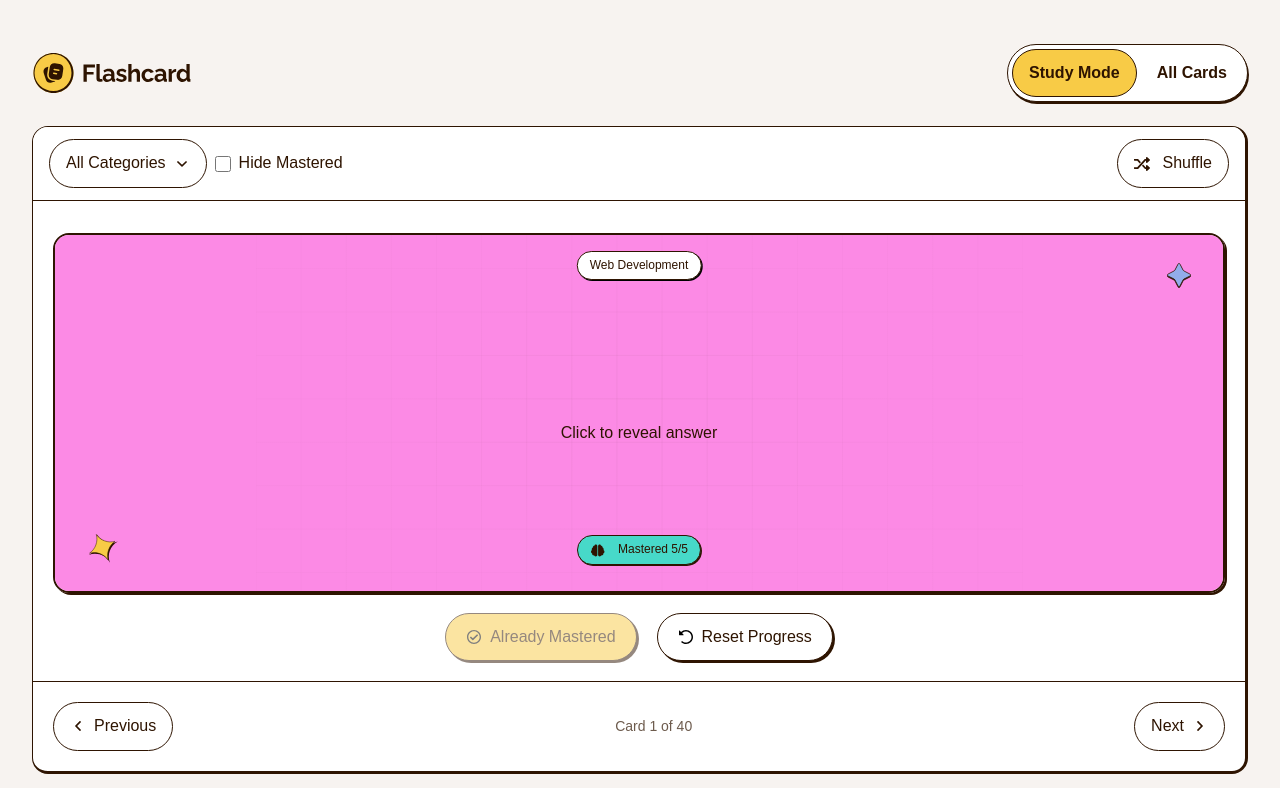
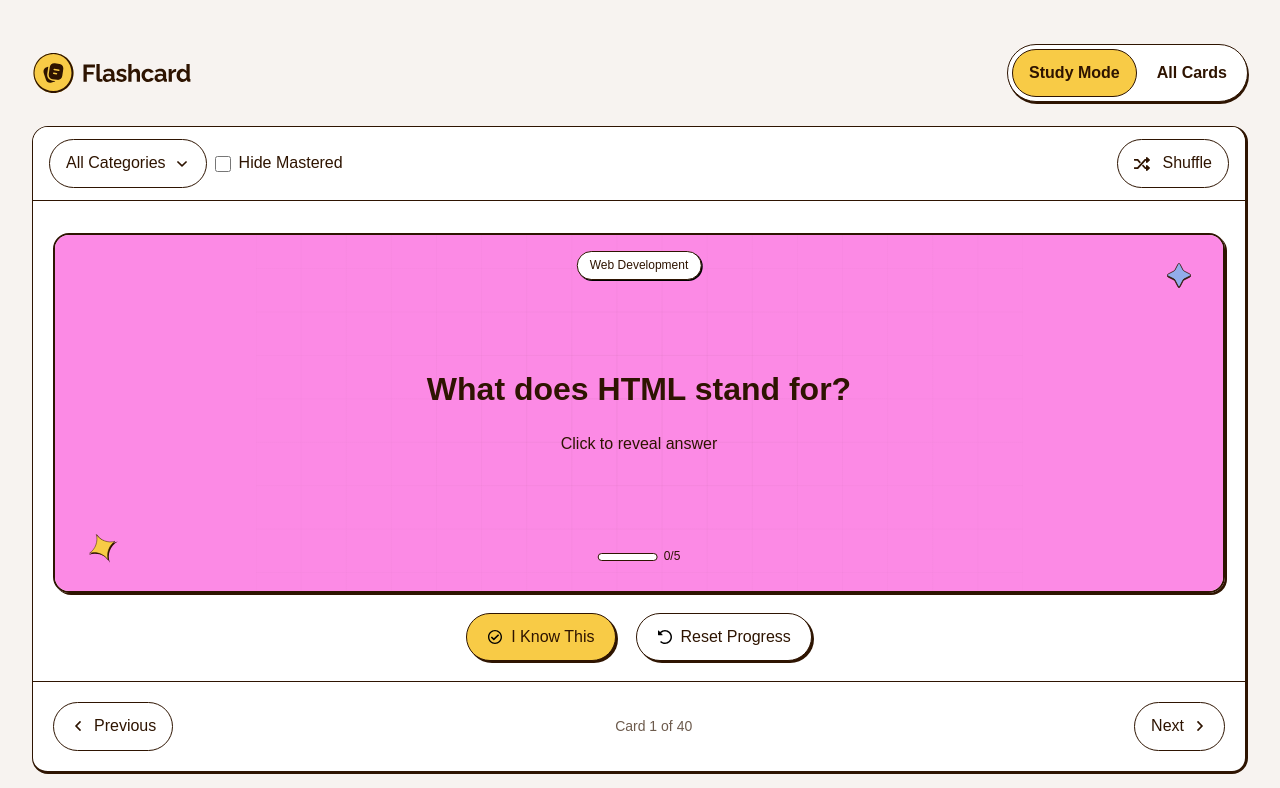
Before and after one commit to Oloude/flashcard, a React (Vite) app: page / in a window 1280 px wide. Shown: the top 788 px of the page. Built offline with nearby package versions, Linux system fonts and the light colour scheme.

Commit message:
added hide mastered

```diff
--- a/src/components/AnswerCard.jsx
+++ b/src/components/AnswerCard.jsx
@@ -1,12 +1,12 @@
 
 
-function AnswerCard() {
+function AnswerCard({answer}) {
   return (
-    <div className="w-full h-full bg bg-blue400 relative flex flex-col gap-10 justify-center items-center">
+    <div className="w-full h-full bg bg-blue400 relative flex flex-col gap-6 justify-center items-center">
         <img src="/pattern-star-pink.svg" alt="" className="absolute top-7 right-8"/>
         <img src="/pattern-star-yellow.svg" alt="" className="absolute bottom-7 left-8"/>
         <button className="text-preset4 font-medium text-neutral900">Answer:</button>
-        <h2 className="text-preset2 text-neutral900 text-center"></h2>
+        <h2 className="text-preset2 text-neutral900 text-center">{answer}</h2>
 
     </div>
   )
--- a/src/components/CardHeader.jsx
+++ b/src/components/CardHeader.jsx
@@ -2,12 +2,15 @@ import useFlashCard from "../states/FlashCardState.js";
 import CategoryDropdown from "./CategoryDropdown";
 
 function CardHeader({ plain }) {
+  const toggleHideMastered = useFlashCard(state => state.toggleHideMastered)
   const toggleCategoryDropdown = useFlashCard(
     (state) => state.toggleOpenCategoryDropdown,
   );
   const isOpenCategoryDropdown = useFlashCard(
     (state) => state.isOpenCategoryDropdown,
   );
+
+
   return (
     <header
       className={`flex justify-between gap-2.5 items-start px-4 py-3 ${plain ? "" : " border-b border-neutral900 bg-neutral0"}`}
@@ -31,6 +34,7 @@ function CardHeader({ plain }) {
           <input
             type="checkbox"
             name=""
+            onChange={(e)=> toggleHideMastered(e.target.checked)}
             className="w-4 h-4 accent-yellow500 border rounded-sm border-neutral900 hover:border-b-2 hover:border-r-2"
           />
           Hide Mastered
--- a/src/components/CategoryDropdown.jsx
+++ b/src/components/CategoryDropdown.jsx
@@ -1,8 +1,12 @@
+import { useState } from "react";
 import useFlashCard from "../states/FlashCardState";
 
 function CategoryDropdown() {
   const isOpen = useFlashCard((state) => state.isOpenCategoryDropdown);
   const questionData = useFlashCard((state) => state.questionData);
+  const [selectedCategories, setSelectedCategories] = useState([])
+  const handleCategory = useFlashCard(state => state.handleCategory)
+  const category = useFlashCard(state => state.category)
 
   const categoryCounts =questionData.reduce((count, card)=> {
     count[card.category] = (count[card.category ] || 0) + 1;
@@ -10,8 +14,22 @@ function CategoryDropdown() {
 
   }, {});
 
+  console.log(category)
+
+
+
   const categoryCountsArray = Object.entries(categoryCounts).map(([category, count]) => ({ category, count }));
 
+  function handleAddeCheckedCategory(category){
+    setSelectedCategories((prev) => {
+    const updated = prev.includes(category)
+      ? prev.filter((item) => item !== category)
+      : [...prev, category];
+
+    handleCategory(updated);
+    return updated;
+  });
+  }
 
 
   return (
@@ -21,7 +39,8 @@ function CategoryDropdown() {
           htmlFor=""
           className="text-neutral900 px-4 py-2 w-full flex items-center gap-2 text-preset5  hover:bg-neutral100"
         >
-          <input type="checkbox" name="" />
+          <input type="checkbox" name="" checked={selectedCategories.includes(category.category)}
+        onChange={() => handleAddeCheckedCategory(category.category)} />
           {category.category} <span className="text-neutral600">({category.count})</span>
         </label>
       ))}
--- a/src/components/FlashCardContainer.jsx
+++ b/src/components/FlashCardContainer.jsx
@@ -1,23 +1,38 @@
 import QuestionCard from "./QuestionCard"
 import useFlashCard from "../states/FlashCardState"
 import AnswerCard from "./AnswerCard"
+import { useState } from "react"
 
 
 function FlashCardContainer() {
     const toggleShowAnswer = useFlashCard(state => state.toggleShowAnswer)
     const isShowAnswer = useFlashCard(state => state.isShowAnswer)
-    const knownCount = 5
+    const questionData  = useFlashCard(state => state.questionData)
+    const incrementKnownCount = useFlashCard(state => state.incrementKnownCount)
+    const resetKnownCount = useFlashCard(state => state.resetKnownCount)
+    const [activeNumber, setActiveNumber] = useState(0)
 
-    console.log(isShowAnswer)
+    const activeFlashCard = questionData[activeNumber]
+    const knownCount = activeFlashCard.knownCount
+
+    function handlePrev(){
+      setActiveNumber(prev => prev === 0 ? 0 : prev - 1)
+    }
+
+    function handleNext(){
+      setActiveNumber(prev => prev === questionData.length -1 ? prev : prev + 1)
+    }
+
+
   return (
     <section className="w-full flex flex-col">
         <div className="p-5 border-b border-neutral900 flex flex-col gap-5">
-            <div onChangeCapture={toggleShowAnswer} className="w-full h-90 border-2 border-neutral900 rounded-2xl shadow-emptyBtn overflow-hidden relative">
+            <div onClickCapture={toggleShowAnswer} className="w-full h-90 border-2 border-neutral900 rounded-2xl shadow-emptyBtn overflow-hidden relative">
 
 {
-    isShowAnswer? <AnswerCard/> : <QuestionCard/>
+    isShowAnswer? <AnswerCard answer={activeFlashCard.answer}/> : <QuestionCard question={activeFlashCard.question}/>
 }
-                <div className="bg-neutral0 border border-neutral900 rounded-full px-3 py-1.5 text-neutral900 text-preset6 shadow-category z-20 absolute top-4 left-1/2 -translate-x-1/2">Web Development</div>
+                <div className="bg-neutral0 border border-neutral900 rounded-full px-3 py-1.5 text-neutral900 text-preset6 shadow-category z-20 absolute top-4 left-1/2 -translate-x-1/2">{activeFlashCard.category}</div>
                 <div className="absolute z-20 bottom-4 left-1/2 -translate-x-1/2">
                 {knownCount < 5 ? (
           <div className="flex items-center gap-1.5 flex-1 my-2.5">
@@ -41,17 +56,17 @@ function FlashCardContainer() {
             </div>
             <div className="flex flex-col md:flex-row items-center md:justify-center gap-5">
                 {
-                    knownCount < 5 ? <button className="flex items-center gap-2 px-5 py-3 bg-yellow500 border border-neutral900 rounded-full text-preset4 font-medium text-neutral900 shadow-emptyBtn w-full justify-center md:w-auto"><img src="/icon-circle-check.svg" alt="" />I Know This</button> :
+                    knownCount < 5 ? <button onClick={()=>incrementKnownCount(activeFlashCard.id)} className="flex items-center gap-2 px-5 py-3 bg-yellow500 border border-neutral900 rounded-full text-preset4 font-medium text-neutral900 shadow-emptyBtn w-full justify-center md:w-auto"><img src="/icon-circle-check.svg" alt="" />I Know This</button> :
                     <button className="flex items-center gap-2 px-5 py-3 bg-yellow500 border border-neutral900 rounded-full text-preset4 font-medium text-neutral900 shadow-emptyBtn opacity-50 cursor-not-allowed w-full justify-center md:w-auto" disabled ><img src="/icon-circle-check.svg" alt="" />Already Mastered</button>
                 }
-                <button className="flex items-center gap-2 px-5 py-3 bg-neutral0 border border-neutral900 rounded-full shadow-emptyBtn text-preset4 text-neutral900 font-medium w-full justify-center md:w-auto"><img src="/icon-reset.svg" alt="" /> Reset Progress</button>
+                <button onClick={()=> resetKnownCount(activeFlashCard.id)} className="flex items-center gap-2 px-5 py-3 bg-neutral0 border border-neutral900 rounded-full shadow-emptyBtn text-preset4 text-neutral900 font-medium w-full justify-center md:w-auto"><img src="/icon-reset.svg" alt="" /> Reset Progress</button>
             </div>
         </div>
 
         <div className="flex items-center justify-between p-5">
-            <button className="text-neutral900 px-3 md:px-4 py-3 bg-neutral0 border border-neutral900 rounded-full flex items-center gap-2 text-preset4 font-medium"><img src="/icon-chevron-left.svg" alt="" /><span className="hidden md:inline">Previous</span></button>
-            <div className="text-preset5 text-neutral600">Card 1 of 40</div>
-            <button className="text-neutral900 px-3 md:px-4 py-3 bg-neutral0 border border-neutral900 rounded-full flex items-center gap-2 text-preset4 font-medium"><span className="hidden md:inline">Next</span><img src="/icon-chevron-right.svg" alt="" /></button>
+            <button disabled={activeNumber === 0} onClick={handlePrev} className="text-neutral900 px-3 md:px-4 py-3 bg-neutral0 border border-neutral900 rounded-full flex items-center gap-2 text-preset4 font-medium"><img src="/icon-chevron-left.svg" alt="" /><span className="hidden md:inline">Previous</span></button>
+            <div className="text-preset5 text-neutral600">Card {activeNumber + 1} of {questionData.length}</div>
+            <button disabled={activeNumber === questionData.length - 1} onClick={handleNext} className="text-neutral900 px-3 md:px-4 py-3 bg-neutral0 border border-neutral900 rounded-full flex items-center gap-2 text-preset4 font-medium"><span className="hidden md:inline">Next</span><img src="/icon-chevron-right.svg" alt="" /></button>
         </div>
 
     </section>
--- a/src/components/QuestionCard.jsx
+++ b/src/components/QuestionCard.jsx
@@ -1,11 +1,11 @@
 
 
-function QuestionCard() {
+function QuestionCard({question}) {
   return (
-    <div className="w-full h-full bg bg-pink400 relative flex flex-col gap-10 justify-center items-center">
+    <div className="w-full h-full bg bg-pink400 relative flex flex-col gap-6 justify-center items-center">
         <img src="/pattern-star-blue.svg" alt="" className="absolute top-7 right-8"/>
         <img src="/pattern-star-yellow.svg" alt="" className="absolute bottom-7 left-8"/>
-        <h1 className="text-preset1M md:text-preset1T lg:text-preset1 text-neutral900 text-center"></h1>
+        <h1 className="text-preset1M md:text-preset1T lg:text-preset1 text-neutral900 text-center">{question}</h1>
         <button className="text-preset4 font-medium text-neutral900">Click to reveal answer</button>
     </div>
   )
--- a/src/states/FlashCardState.js
+++ b/src/states/FlashCardState.js
@@ -1,6 +1,5 @@
 import { create } from "zustand";
 import data from "../data.json";
-import { useActionState } from "react";
 
 const useFlashCard = create((set) => ({
   questionData: data.flashcards,
@@ -11,6 +10,10 @@ const useFlashCard = create((set) => ({
   activeCard: null,
   isDeleteModalOpen: false,
   isShowAnswer: false,
+  hideMastered: false,
+  category: [],
+  handleCategory : (category) => set(state => ({category})),
+  toggleHideMastered : (isChecked)=> set(state => ({hideMastered : isChecked})),
   toggleShowAnswer: () =>
     set((state) => ({ isShowAnswer: !state.isShowAnswer })),
   openDeleteModal: (id) =>
@@ -53,6 +56,12 @@ const useFlashCard = create((set) => ({
       ),
       isEditModalOpen: false,
     })),
+   incrementKnownCount : (id)=> set(state => ({
+    questionData : state.questionData.map(card => card.id === id  ? {...card, knownCount: card.knownCount + 1 }: card )
+   })),
+   resetKnownCount : (id)=> set(state => ({
+    questionData : state.questionData.map(card => card.id === id ? {...card, knownCount: 0} : card)
+   }))
 }));
 
 export default useFlashCard;
```
